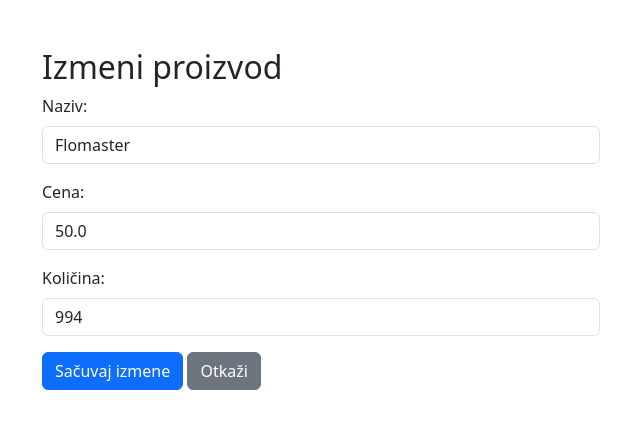
After one commit to stankovicsoft/porudzbine3, a Flask app: page /izmeni_proizvod/2 in a window 1280 px wide. The commit adds this page. Shown: the top 429 px of the page, without its empty margins (40-680 px from the left). Run offline with Flask 3, Linux system fonts and the light colour scheme; the visitor is signed in with stand-in values (Sample User, id 1); data comes from the database, SQL or seed files in the repository; both versions use the stored data as it was after the commit.

Commit message:
Napravljena verzija aplikacije 1.0

```diff
--- a/app.py
+++ b/app.py
@@ -1,7 +1,7 @@
 from flask import Flask, render_template, request, redirect, url_for, session, send_file
 import sqlite3
 from werkzeug.security import generate_password_hash, check_password_hash
-from io import StringIO
+from io import StringIO, BytesIO
 import csv
 
 app = Flask(__name__)
@@ -49,6 +49,22 @@ def proizvodi():
     proizvodi = c.fetchall()
     conn.close()
     return render_template('proizvodi.html', proizvodi=proizvodi)
+
+@app.route('/dodaj_proizvod', methods=['GET', 'POST'])
+def dodaj_proizvod():
+    if session.get('uloga') != 'admin':
+        return redirect(url_for('index'))
+    if request.method == 'POST':
+        naziv = request.form['naziv']
+        cena = float(request.form['cena'])
+        kolicina = int(request.form['kolicina'])
+        conn = get_db()
+        c = conn.cursor()
+        c.execute("INSERT INTO proizvodi (naziv, cena, kolicina) VALUES (?, ?, ?)", (naziv, cena, kolicina))
+        conn.commit()
+        conn.close()
+        return redirect(url_for('proizvodi'))
+    return render_template('dodaj_proizvod.html')
 
 @app.route('/korisnici')
 def korisnici():
@@ -113,46 +129,6 @@ def porudzbine():
     conn.close()
     return render_template("porudzbine.html", porudzbine=porudzbine)
 
-if __name__ == '__main__':
-    app.run(debug=True, port=5001)
-
-
-@app.route('/admin')
-def admin():
-    if session.get('uloga') != 'admin':
-        return redirect(url_for('index'))
-    conn = get_db()
-    c = conn.cursor()
-    c.execute("SELECT * FROM korisnici")
-    korisnici = c.fetchall()
-    c.execute("SELECT * FROM proizvodi")
-    proizvodi = c.fetchall()
-    c.execute("SELECT COUNT(*) FROM porudzbine")
-    ukupno_porudzbina = c.fetchone()[0]
-    c.execute("SELECT SUM(s.kolicina * s.cena_po_jedinici) FROM stavke_porudzbine s")
-    ukupna_vrednost = c.fetchone()[0] or 0
-    c.execute("SELECT p.naziv FROM proizvodi p JOIN stavke_porudzbine s ON s.proizvod_id = p.id GROUP BY p.id ORDER BY SUM(s.kolicina) DESC LIMIT 1")
-    top_proizvod = c.fetchone()
-    statistika = {
-        'ukupno_porudzbina': ukupno_porudzbina,
-        'ukupna_vrednost': round(ukupna_vrednost, 2),
-        'top_proizvod': top_proizvod[0] if top_proizvod else 'N/A'
-    }
-    conn.close()
-    return render_template("admin_dashboard.html", korisnici=korisnici, proizvodi=proizvodi, statistika=statistika)
-
-
-@app.route('/korisnici')
-def korisnici():
-    if session.get('uloga') != 'admin':
-        return redirect(url_for('index'))
-    conn = get_db()
-    c = conn.cursor()
-    c.execute("SELECT * FROM korisnici")
-    korisnici = c.fetchall()
-    conn.close()
-    return render_template('korisnici.html', korisnici=korisnici)
-
 @app.route('/dodaj_korisnika', methods=['GET', 'POST'])
 def dodaj_korisnika():
     if session.get('uloga') != 'admin':
@@ -195,65 +171,59 @@ def obrisi_porudzbinu(porudzbina_id):
 
 @app.route('/izvestaj_csv')
 def izvestaj_csv():
-    import csv
-    from io import StringIO
-    from flask import send_file
-
     conn = get_db()
     c = conn.cursor()
-    c.execute("SELECT p.naziv, SUM(s.kolicina) FROM stavke_porudzbine s JOIN proizvodi p ON p.id = s.proizvod_id GROUP BY p.id ORDER BY SUM(s.kolicina) DESC")
+    c.execute("""
+        SELECT p.naziv, SUM(s.kolicina)
+        FROM stavke_porudzbine s
+        JOIN proizvodi p ON s.proizvod_id = p.id
+        GROUP BY s.proizvod_id
+        ORDER BY SUM(s.kolicina) DESC
+    """)
     podaci = c.fetchall()
     conn.close()
+
+    # Kreiramo CSV sadržaj kao tekst
     si = StringIO()
-    cw = csv.writer(si)
-    cw.writerow(['Proizvod', 'Ukupno naručeno'])
-    cw.writerows(podaci)
-    si.seek(0)
-    return send_file(si, mimetype='text/csv', as_attachment=True, download_name='izvestaj.csv')
+    writer = csv.writer(si)
+    writer.writerow(['Proizvod', 'Ukupno naručeno'])
+    writer.writerows(podaci)
+
+    # Pretvaramo tekst u bajtove
+    output = BytesIO()
+    output.write(si.getvalue().encode('utf-8'))
+    output.seek(0)
+
+    return send_file(output, mimetype='text/csv', as_attachment=True, download_name='izvestaj.csv')
 
 @app.route('/izvoz_porudzbina')
 def izvoz_porudzbina():
-    import csv
-    from io import StringIO
-    from flask import send_file
-
     conn = get_db()
     c = conn.cursor()
-    c.execute("SELECT p.datum, p.ucenik, k.ime, pr.naziv, s.kolicina FROM porudzbine p JOIN korisnici k ON p.korisnik_id = k.id JOIN stavke_porudzbine s ON s.porudzbina_id = p.id JOIN proizvodi pr ON pr.id = s.proizvod_id ORDER BY p.datum DESC")
+    c.execute("""
+        SELECT p.datum, p.ucenik, k.ime, pr.naziv, s.kolicina
+        FROM porudzbine p
+        JOIN korisnici k ON p.korisnik_id = k.id
+        JOIN stavke_porudzbine s ON s.porudzbina_id = p.id
+        JOIN proizvodi pr ON pr.id = s.proizvod_id
+        ORDER BY p.datum DESC
+    """)
     podaci = c.fetchall()
     conn.close()
+
+    # pišemo CSV kao tekst u StringIO
     si = StringIO()
-    cw = csv.writer(si)
-    cw.writerow(['Datum', 'Učenik', 'Radnik', 'Proizvod', 'Količina'])
-    cw.writerows(podaci)
-    si.seek(0)
-    return send_file(si, mimetype='text/csv', as_attachment=True, download_name='porudzbine.csv')
+    writer = csv.writer(si)
+    writer.writerow(['Datum', 'Učenik', 'Radnik', 'Proizvod', 'Količina'])
+    writer.writerows(podaci)
 
-@app.route('/porudzbine')
-def porudzbine():
-    if 'korisnik_id' not in session:
-        return redirect(url_for('login'))
-    od = request.args.get('od', '')
-    do = request.args.get('do', '')
-    ucenik = request.args.get('ucenik', '')
-    query = "SELECT p.id, p.datum, p.ucenik, k.ime FROM porudzbine p JOIN korisnici k ON p.korisnik_id = k.id WHERE 1=1"
-    params = []
-    if od:
-        query += " AND p.datum >= ?"
-        params.append(od)
-    if do:
-        query += " AND p.datum <= ?"
-        params.append(do)
-    if ucenik:
-        query += " AND LOWER(p.ucenik) LIKE ?"
-        params.append(f"%{ucenik.lower()}%")
-    query += " ORDER BY p.datum DESC"
-    conn = get_db()
-    c = conn.cursor()
-    c.execute(query, params)
-    porudzbine = c.fetchall()
-    conn.close()
-    return render_template("porudzbine.html", porudzbine=porudzbine)
+    # enkodujemo kao bajtove za BytesIO
+    output = BytesIO()
+    output.write(si.getvalue().encode('utf-8'))
+    output.seek(0)
+
+    return send_file(output, mimetype='text/csv', as_attachment=True, download_name='porudzbine.csv')
+
 
 @app.route('/admin')
 def admin():
@@ -278,3 +248,55 @@ def admin():
     }
     conn.close()
     return render_template("admin_dashboard.html", korisnici=korisnici, proizvodi=proizvodi, statistika=statistika)
+
+@app.route('/izmeni_proizvod/<int:proizvod_id>', methods=['GET', 'POST'])
+def izmeni_proizvod(proizvod_id):
+    if session.get('uloga') != 'admin':
+        return redirect(url_for('index'))
+    conn = get_db()
+    c = conn.cursor()
+    if request.method == 'POST':
+        naziv = request.form['naziv']
+        cena = float(request.form['cena'])
+        kolicina = int(request.form['kolicina'])
+        c.execute("UPDATE proizvodi SET naziv=?, cena=?, kolicina=? WHERE id=?", (naziv, cena, kolicina, proizvod_id))
+        conn.commit()
+        conn.close()
+        return redirect(url_for('proizvodi'))
+    c.execute("SELECT * FROM proizvodi WHERE id=?", (proizvod_id,))
+    proizvod = c.fetchone()
+    conn.close()
+    return render_template("izmeni_proizvod.html", proizvod=proizvod)
+
+@app.route('/obrisi_proizvod/<int:proizvod_id>')
+def obrisi_proizvod(proizvod_id):
+    if session.get('uloga') != 'admin':
+        return redirect(url_for('index'))
+    conn = get_db()
+    c = conn.cursor()
+    c.execute("DELETE FROM proizvodi WHERE id=?", (proizvod_id,))
+    conn.commit()
+    conn.close()
+    return redirect(url_for('proizvodi'))
+
+@app.route('/izmeni_korisnika/<int:id>', methods=['GET', 'POST'])
+def izmeni_korisnika(id):
+    if session.get('uloga') != 'admin':
+        return redirect(url_for('index'))
+    conn = get_db()
+    c = conn.cursor()
+    if request.method == 'POST':
+        ime = request.form['ime']
+        email = request.form['email']
+        uloga = request.form['uloga']
+        c.execute("UPDATE korisnici SET ime=?, email=?, uloga=? WHERE id=?", (ime, email, uloga, id))
+        conn.commit()
+        conn.close()
+        return redirect(url_for('korisnici'))
+    c.execute("SELECT * FROM korisnici WHERE id=?", (id,))
+    korisnik = c.fetchone()
+    conn.close()
+    return render_template("izmeni_korisnika.html", korisnik=korisnik)
+
+if __name__ == '__main__':
+    app.run(debug=True, port=5001)
--- /dev/null
+++ b/templates/izmeni_proizvod.html
@@ -0,0 +1,27 @@
+<!DOCTYPE html>
+<html>
+<head>
+    <meta charset="UTF-8">
+    <title>Izmeni proizvod</title>
+    <link href="https://cdn.jsdelivr.net/npm/bootstrap@5.3.0/dist/css/bootstrap.min.css" rel="stylesheet">
+</head>
+<body class="container mt-5">
+    <h2>Izmeni proizvod</h2>
+    <form method="post" class="w-50">
+        <div class="mb-3">
+            <label class="form-label">Naziv:</label>
+            <input type="text" name="naziv" class="form-control" value="{{ proizvod[1] }}" required>
+        </div>
+        <div class="mb-3">
+            <label class="form-label">Cena:</label>
+            <input type="number" name="cena" class="form-control" value="{{ proizvod[2] }}" step="0.01" required>
+        </div>
+        <div class="mb-3">
+            <label class="form-label">Količina:</label>
+            <input type="number" name="kolicina" class="form-control" value="{{ proizvod[3] }}" required>
+        </div>
+        <button type="submit" class="btn btn-primary">Sačuvaj izmene</button>
+        <a href="{{ url_for('proizvodi') }}" class="btn btn-secondary">Otkaži</a>
+    </form>
+</body>
+</html>
```
Also changed, not shown: templates/izmeni_korisnika.html (added, +30 -0 lines), templates/korisnici.html (+14 -14 lines), baza.db.
